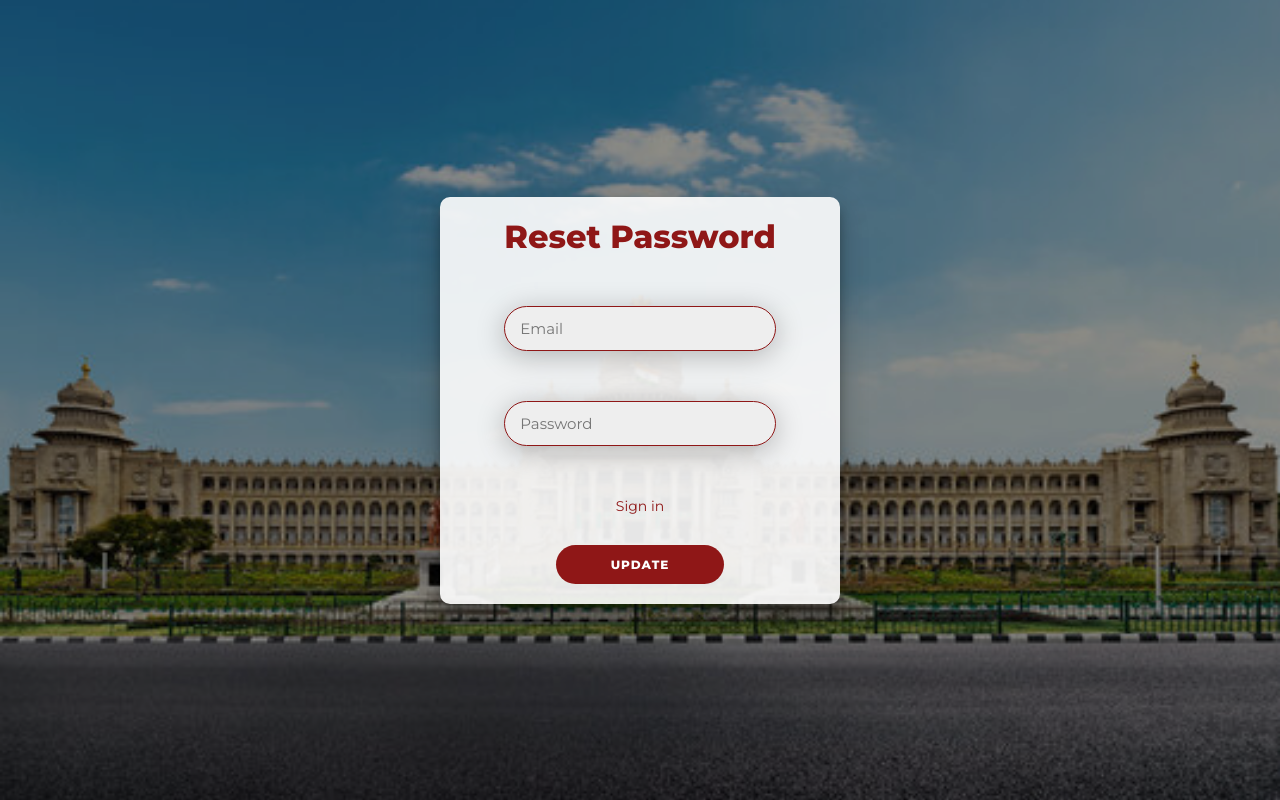
After one commit to rakshithak12/Bangalore-University-Web-Portal-, a PHP site: page /reset.php in a window 1280 px wide. The commit adds this page. Run offline with PHP 8.4, Linux system fonts and the light colour scheme.

Commit message:
modified and added some files

```diff
--- a/login.php
+++ b/login.php
@@ -30,7 +30,7 @@
 				<h1>Sign in</h1><br>
 				<input type="text" name="username" placeholder="Username" required>
 				<input type="password" name="password" placeholder="Password" required>
-				<p><a href="" id="fp" onclick="reveal()">Forgot Password</a> / <a href="" id="register">Register</a></p>
+				<p><a href="reset.php" id="fp">Forgot Password</a> / <a href="" id="register">Register</a></p>
 				<button type="submit">Sign In</button>
 			</form>
 		</div>
--- /dev/null
+++ b/reset.php
@@ -0,0 +1,28 @@
+<?php
+
+?>
+<!DOCTYPE html>
+<html lang="en">
+<head>
+    <meta charset="UTF-8">
+    <meta name="viewport" content="width=device-width, initial-scale=1.0">
+    <link rel="stylesheet" href="styles/reset.css">
+    <title>Reset Password - Bnagalore University</title>
+</head>
+<body>
+    <div class="wrap"></div>
+    <div class="wrapper" id="sec">
+		<form action="login-register/forgot.php" method="POST">
+			<h1>Reset Password</h1>
+			<div class="input-box">
+				<input type="email" name="email" placeholder="Email" required>
+			</div>
+			<div class="input-box">
+				<input type="password" name="password" placeholder="Password" required>
+			</div>
+			<p><a href="login.php" id="signIn">Sign in</a></p>
+			<button type="submit" class="btn">Update</button>
+		</form>
+  	</div>
+</body>
+</html>
--- /dev/null
+++ b/styles/reset.css
@@ -0,0 +1,103 @@
+@import url('https://fonts.googleapis.com/css?family=Montserrat:400,800');
+
+* {
+    font-family: 'Montserrat', sans-serif;
+    box-sizing: border-box;
+    margin: 0;
+    padding: 0;
+}
+
+body {
+    display: flex;
+    justify-content: center;
+    align-items: center;
+    flex-direction: column;
+    min-height: 100vh;
+    background-image: url("../assets/vidhansoudha.jpg");
+    background-size: cover;
+    background-position: center;
+    background-repeat: no-repeat;
+}
+
+.wrap {
+    position: absolute;
+    background-color: rgba(0, 0, 0, 0.45);
+    width: 100%;
+    height: 100%;
+}
+
+.wrapper {
+    background: rgba(255,255,255,0.9);
+    height: 80%;
+    width: 400px;
+    border-radius: 10px;
+    box-shadow: 0 14px 28px rgba(0, 0, 0, 0.25), 0 10px 10px rgba(0, 0, 0, 0.22);
+    display: flex;
+    flex-direction: column;
+    align-items: center;
+    justify-content: center;
+    padding: 20px;
+    position: relative;
+    z-index: 1;
+}
+
+h1 {
+    color: #8F1717;
+    margin-bottom: 20px;
+}
+
+.input-box {
+    width: 100%;
+    margin-bottom: 20px;
+}
+
+.input-box input {
+    width: 100%;
+    padding: 12px 15px;
+    border: 1px solid #8F1717;
+    border-radius: 50px;
+    background: #eee;
+    box-shadow: 0 5px 28px rgba(0, 0, 0, 0.25);
+    outline: none;
+    font-size: 15px;
+}
+
+button {
+    color: #fff;
+    background: #8F1717;
+    font-size: 12px;
+    font-weight: bold;
+    padding: 12px 55px;
+    border-radius: 20px;
+    border: none;
+    outline: none;
+    letter-spacing: 1px;
+    text-transform: uppercase;
+    cursor: pointer;
+    transition: transform 80ms ease-in;
+}
+
+button:hover {
+    background: #a72020; /* Darken on hover */
+}
+
+button:active {
+    transform: scale(0.90);
+}
+
+a {
+    color: #8F1717;
+    font-size: 14px;
+    text-decoration: none;
+    margin: 10px 0;
+}
+
+a:hover {
+    text-decoration: underline;
+}
+form{
+    display: flex;
+    flex-direction: column;
+    align-items: center;
+    gap: 30px;
+}
--- a/userHome.php
+++ b/userHome.php
@@ -18,7 +18,7 @@
         var b=document.getElementById('home');
         b.href=" ";
         var a=document.getElementById('login');
-        a.innerHTML='<div class="profile-dropdown"><div onclick="toggle()" class="profile-dropdown-btn"><div class="profile-img"><?php echo addslashes($name); ?></div></div><ul class="profile-dropdown-list"><li class="profile-dropdown-list-item"><a href="#">Edit Profile</a></li><li class="profile-dropdown-list-item"><a href="#">Reset Password</a></li><li class="profile-dropdown-list-item"><form action="userHome.php" method="post"><button type="submit" value="logout" name="logout">Log out</button>  </form></li></ul></div>';
+        a.innerHTML='<div class="profile-dropdown"><div onclick="toggle()" class="profile-dropdown-btn"><div class="profile-img"><?php echo addslashes($name); ?></div></div><ul class="profile-dropdown-list"><li class="profile-dropdown-list-item"><a href="#">Edit Profile</a></li><li class="profile-dropdown-list-item"><a href="reset.php">Reset Password</a></li><li class="profile-dropdown-list-item"><form action="userHome.php" method="post"><button type="submit" value="logout" name="logout">Log out</button>  </form></li></ul></div>';
         a.onclick=" ";
         let profileDropdownList = document.querySelector(".profile-dropdown-list");
         let btn = document.querySelector(".profile-dropdown-btn");
```
Also changed, not shown: login-register/forgot.php (added, +35 -0 lines).
